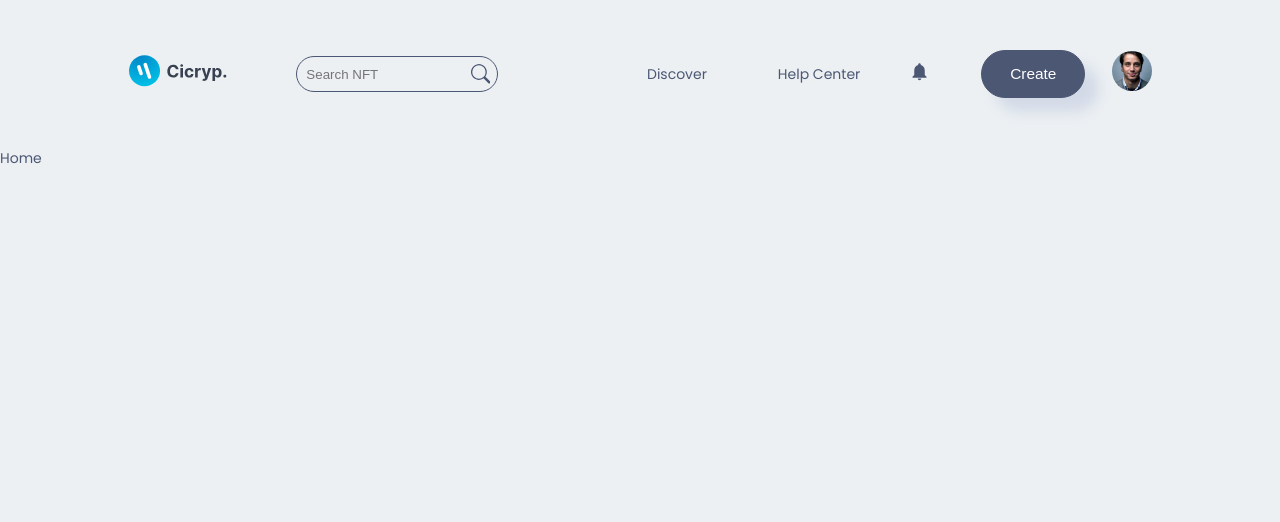
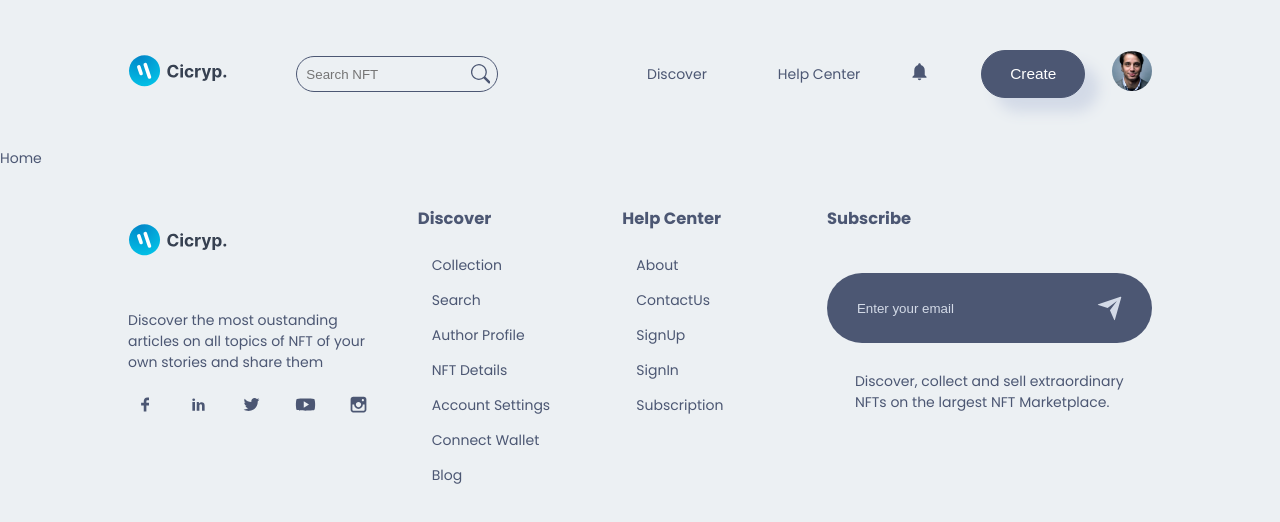
Before and after one commit to amarnath-arch/NFT_Marketplace, a Next.js app: page / in a window 1280 px wide. Shown: the top 522 px of the page. Built offline with nearby package versions, Linux system fonts and the light colour scheme.

Commit message:
Added Footer and components 9th May

```diff
--- a/components/Footer/Footer.jsx
+++ b/components/Footer/Footer.jsx
@@ -0,0 +1,70 @@
+import React from 'react'
+import Style from "./footer.module.css";
+
+import Image from 'next/image';
+
+import images from "../../img";
+import {RiSendPlaneFill} from "react-icons/ri"
+import { Discover,HelpCenter } from '../NavBar';
+import {TiSocialFacebook,TiSocialLinkedin,TiSocialTwitter,TiSocialYoutube,TiSocialInstagram,TiArrowSortedDown,TiArrowSortedUp} from 'react-icons/ti';
+
+
+
+const Footer = () => {
+  return (
+    <div className={Style.footer}>
+        <div className={Style.footer_box}>
+            <div className={Style.footer_box_social}>
+                <Image src={images.logo} alt='footer logo' height={100} width={100} />
+                <p>Discover the most oustanding articles on all topics of NFT of your own stories and share them</p>
+
+                <div className={Style.footer_social}>
+                    <a href='#'>
+                        <TiSocialFacebook />
+                    </a>
+                    <a href='#'>
+                        <TiSocialLinkedin />
+                    </a>
+                    <a href='#'>
+                        <TiSocialTwitter />
+                    </a>
+                    <a href='#'>
+                        <TiSocialYoutube />
+                    </a>
+                    <a href='#'>
+                        <TiSocialInstagram />
+                    </a>
+
+                </div>
+            </div>
+
+            <div className={Style.footer_discover}>
+                <h3>Discover</h3>
+                <Discover />
+            </div>
+
+            <div className={Style.footer_help}>
+                <h3>Help Center</h3>
+                <HelpCenter />
+            </div>
+
+
+            <div className={Style.subscribe}>
+                <h3>Subscribe</h3>
+                <div className={Style.subscribe_box}>
+                    <input type='email' placeholder='Enter your email' />
+                    <RiSendPlaneFill className={Style.subscribe_box_send} />
+                </div>
+                <div className={Style.subscribe_box_info}>
+                    <p>
+                        Discover, collect and sell extraordinary NFTs on the largest NFT Marketplace.
+                    </p>
+                </div>
+            </div>
+
+        </div>
+    </div>
+  )
+}
+
+export default Footer
--- a/components/Footer/footer.module.css
+++ b/components/Footer/footer.module.css
@@ -0,0 +1,84 @@
+.footer{
+    width: 100%;
+    padding-block: 1.5rem;
+    position: relative;
+}
+
+.footer_box{
+    width: 80%;
+    display: grid;
+    margin: 0 auto;
+    grid-template-columns: 1.3fr repeat(2,1fr) 2fr;
+    justify-content: space-between;
+    gap: 3rem;
+}
+
+.footer_social{
+    display: flex;
+    font-size: 1.5rem;
+    gap: 1.3rem;
+    align-items: center;
+}
+
+.footer_social a{
+    padding: 0.5rem;
+    border-radius: 50%;
+    transition: all 0.3s ease-in;
+    display: grid;
+}
+
+.footer_social a:hover{
+    background-color: var(--icons-color);
+    color: var(--shadow-dark-color);
+    box-shadow: var(--box-shadow);
+}
+
+.subscribe_box{
+    display: flex;
+    justify-content: space-between;
+    align-items: center;
+    padding: 1.5rem 2rem;
+    background-color: var(--icons-color);
+    border-radius: 5rem;
+    color: var(--shadow-dark-color);
+    margin-top: 3rem;
+}
+
+.subscribe_box input{
+    background: transparent;
+    outline: none;
+    border: none;
+    width: 90%;
+    color: var(--shadow-dark-color);
+}
+
+.subscribe_box input::placeholder{
+    color: var(--shadow-dark-color);
+}
+
+.subscribe_box_send{
+    cursor: pointer;
+    font-size: 2rem;
+}
+
+.subscribe_box_info{
+    padding: 1rem 2rem;
+}
+
+
+
+
+@media screen and (max-width: 45em) {
+    .footer_box{
+        width: 90%;
+        grid-template-columns: 1fr 2fr;
+    }
+}
+
+
+@media screen and (max-width: 35em) {
+    .footer_box{
+        width: 90%;
+        grid-template-columns: 1fr;
+    }
+}
--- a/pages/_app.js
+++ b/pages/_app.js
@@ -1,11 +1,12 @@
 import '@/styles/globals.css'
 
-import { Navbar } from '@/components/componentindex';
+import { Navbar,Footer } from '@/components/componentindex';
 
 const App= ({Component,pageProps})=> (
   <div>
     <Navbar />
     <Component {...pageProps} />
+    <Footer />
   </div>
 )
 
--- a/styles/globals.css
+++ b/styles/globals.css
@@ -15,6 +15,8 @@
   -.3rem -.3rem 1rem var(--shadow-dark-color)
 
 }
+
+
 
 
 html,
@@ -57,6 +59,7 @@ a {
   background:  var(--icons-color);
   width: .5rem;
 }
+
 @media (prefers-color-scheme: dark) {
   html {
     color-scheme: dark;
```
